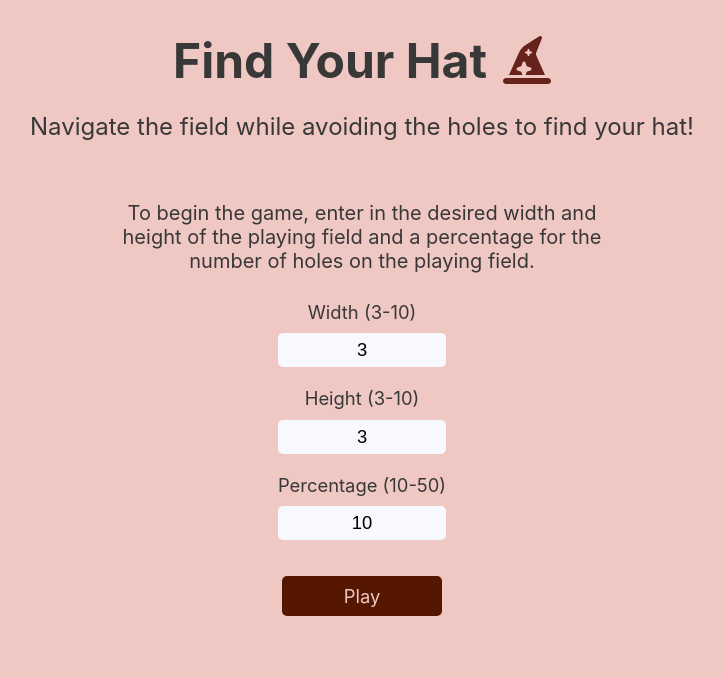
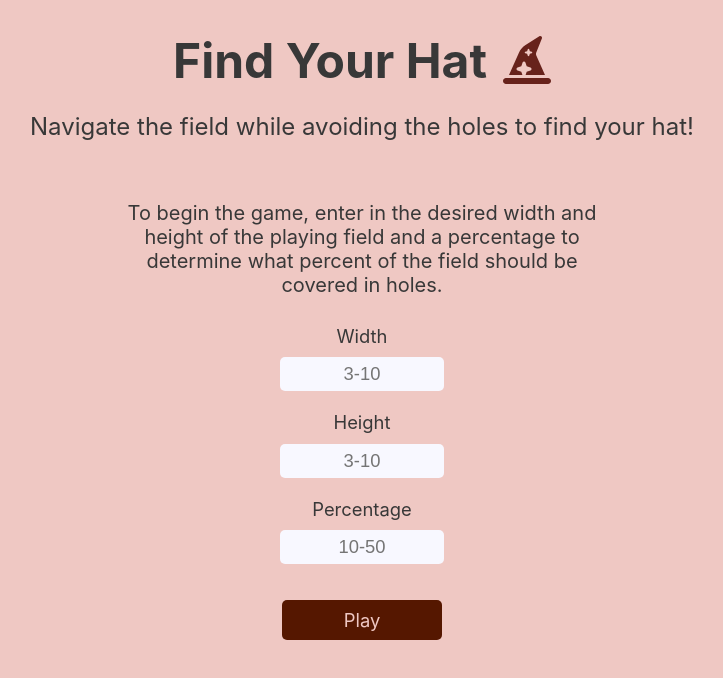
Before and after one commit to bradywinslow/findYourHat, a React (Create React App) app: page / in a window 1280 px wide. Shown: the top 678 px of the page, without its empty margins (278-1001 px from the left). Built offline with nearby package versions, Linux system fonts and the light colour scheme.

Commit message:
style: remove initial form values, add placeholder text

```diff
--- a/src/components/StartingForm.jsx
+++ b/src/components/StartingForm.jsx
@@ -11,9 +11,9 @@ import player from '../characters/player.png';
 
 
 export default function StaringForm() {
-    const [width, setWidth] = useState(3);
-    const [height, setHeight] = useState(3);
-    const [percentage, setPercentage] = useState(10);
+    const [width, setWidth] = useState();
+    const [height, setHeight] = useState();
+    const [percentage, setPercentage] = useState();
     const [isPlayClicked, setIsPlayClicked] = useState(false);
     const [isFieldNotDisplayed, setIsFieldNotDisplayed] = useState(true);
     const [fieldData, setFieldData] = useState([]);
@@ -114,13 +114,13 @@ export default function StaringForm() {
         <>
             {isFieldNotDisplayed && <div className={styles.startingContainer}>
                 <div className={styles.startingInstructionsContainer}>
-                    <p className={styles.startingInstructionsText}>To begin the game, enter in the desired width and height of the playing field and a percentage for the number of holes on the playing field.</p>
+                    <p className={styles.startingInstructionsText}>To begin the game, enter in the desired width and height of the playing field and a percentage to determine what percent of the field should be covered in holes.</p>
                 </div>
                 <form onSubmit={handleSubmit}>
                     <div className={styles.startingForm}>
                         <div>
                             <div className={styles.width}>
-                                <label htmlFor='width'>Width (3-10)</label>
+                                <label htmlFor='width'>Width</label>
                                 <input
                                     className={styles.inputField}
                                     type='number'
@@ -130,11 +130,12 @@ export default function StaringForm() {
                                     min='3'
                                     max='10'
                                     value={width}
+                                    placeholder='3-10'
                                     onChange={handleWidthInput}
                                 />
                             </div>
                             <div className={styles.height}>
-                                <label htmlFor='height'>Height (3-10)</label>
+                                <label htmlFor='height'>Height</label>
                                 <input
                                     className={styles.inputField}
                                     type='number'
@@ -144,11 +145,12 @@ export default function StaringForm() {
                                     min='3'
                                     max='10'
                                     value={height}
+                                    placeholder='3-10'
                                     onChange={handleHeightInput}
                                 />
                             </div>
                             <div className={styles.percentage}>
-                                <label htmlFor='percentage'>Percentage (10-50)</label>
+                                <label htmlFor='percentage'>Percentage</label>
                                 <input
                                     className={styles.inputField}
                                     type='number'
@@ -159,6 +161,7 @@ export default function StaringForm() {
                                     max='50'
                                     step='1'
                                     value={percentage}
+                                    placeholder='10-50'
                                     onChange={handlePercentageInput}
                                 />
                             </div>
--- a/src/styles/StartingForm.module.css
+++ b/src/styles/StartingForm.module.css
@@ -51,6 +51,7 @@ input {
     height: 2rem;
     font-size: 1.15rem;
     border: none;
+    width: 10rem;
 }
 
 input:focus {
@@ -75,6 +76,10 @@ input:focus {
     width: 10rem;
 }
 
+.submitButton:focus {
+    outline: none;
+}
+
 .submitButton:hover {
     background-color:rgb(85, 23, 0, 0.5);
 }
```
